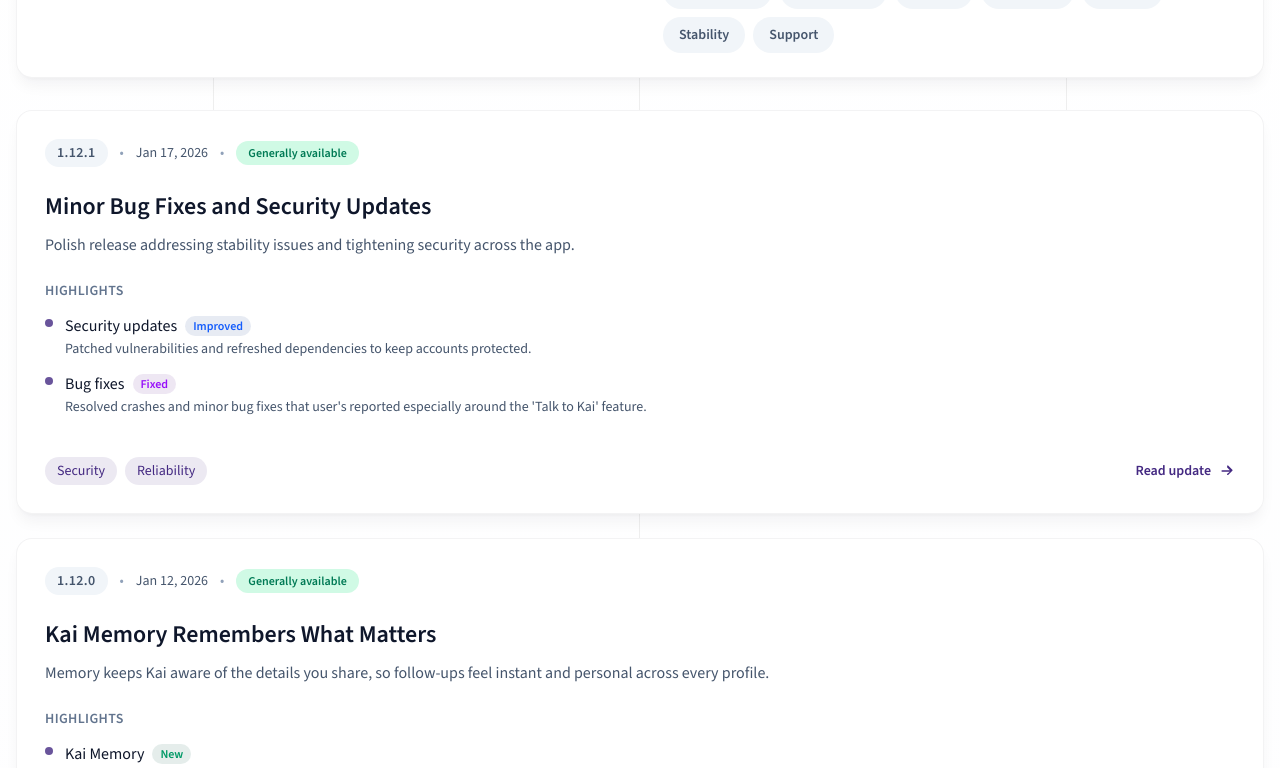
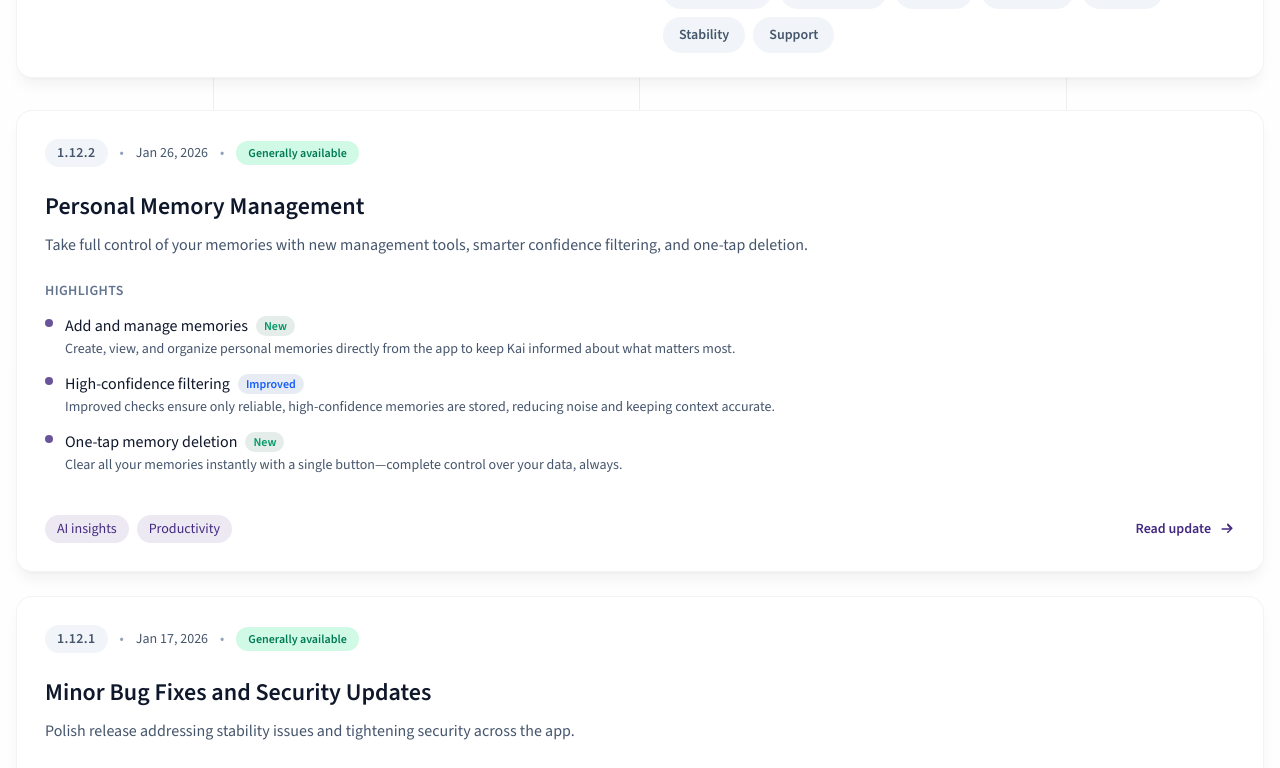
Before and after one commit to kaizen-health-tech/kaizen-web, a Next.js app: page /updates in a window 1280 px wide. Shown: the part 796-1564 px from the top of the page. Built offline with nearby package versions, Linux system fonts and the light colour scheme.

Commit message:
adding new release

```diff
--- a/data/releases.ts
+++ b/data/releases.ts
@@ -31,6 +31,68 @@ const stayConnectedSection = (body?: string) => ({
 });
 
 export const releases: Release[] = [
+  {
+    slug: "1-12-2-memory-management",
+    version: "1.12.2",
+    title: "Personal Memory Management",
+    summary:
+      "Take full control of your memories with new management tools, smarter confidence filtering, and one-tap deletion.",
+    publishedAt: "2026-01-26",
+    status: "general-availability",
+    audience: "everyone",
+    tags: ["AI insights", "Productivity"],
+    highlights: [
+      {
+        title: "Add and manage memories",
+        description:
+          "Create, view, and organize personal memories directly from the app to keep Kai informed about what matters most.",
+        impact: "new",
+      },
+      {
+        title: "High-confidence filtering",
+        description:
+          "Improved checks ensure only reliable, high-confidence memories are stored, reducing noise and keeping context accurate.",
+        impact: "improved",
+      },
+      {
+        title: "One-tap memory deletion",
+        description:
+          "Clear all your memories instantly with a single button—complete control over your data, always.",
+        impact: "new",
+      },
+      {
+        title: "Performance and stability",
+        description:
+          "Fixed crashes affecting multiple users and improved overall app performance.",
+        impact: "fixed",
+      },
+    ],
+    sections: [
+      {
+        heading: "Release details",
+        body: "Building on Kai Memory, this release puts you in the driver's seat. Add memories manually, trust that only high-quality context gets saved, and wipe everything clean whenever you choose.",
+        bullets: [
+          "Add personal memories directly through profile settings or during conversations with Kai.",
+          "Smarter confidence thresholds prevent low-quality or ambiguous information from cluttering your memory bank.",
+          "`Delete all memories with one tap from settings - no confirmation loops, just immediate control.`",
+          "Resolved crashes reported by certain users when using large, dynamic text in the app.",
+        ],
+      },
+      {
+        heading: "Why memory control matters",
+        body: "Your health context should be accurate and up to date. These tools ensure Kai only remembers what you want it to remember.",
+        bullets: [
+          "Outdated information can lead to irrelevant suggestions—now you can keep things current effortlessly.",
+          "Privacy-first design means you decide what stays and what goes.",
+          "Cleaner memory leads to sharper, more personalized responses from Kai.",
+        ],
+      },
+      stayConnectedSection(
+        "Tell us how you're using memory management and what controls you'd like to see next.",
+      ),
+    ],
+    resources: defaultResources,
+  },
   {
     slug: "1-12-1-bug-fixes-security",
     version: "1.12.1",
```
